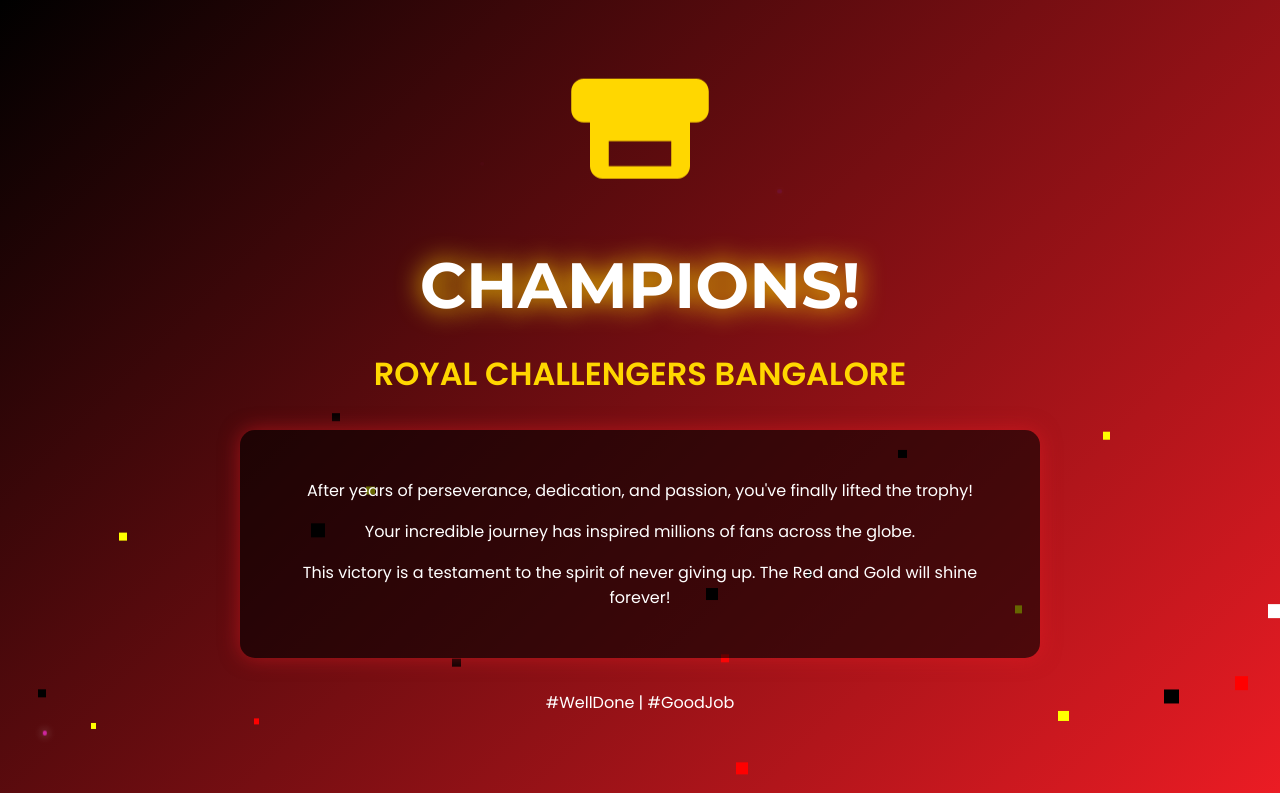
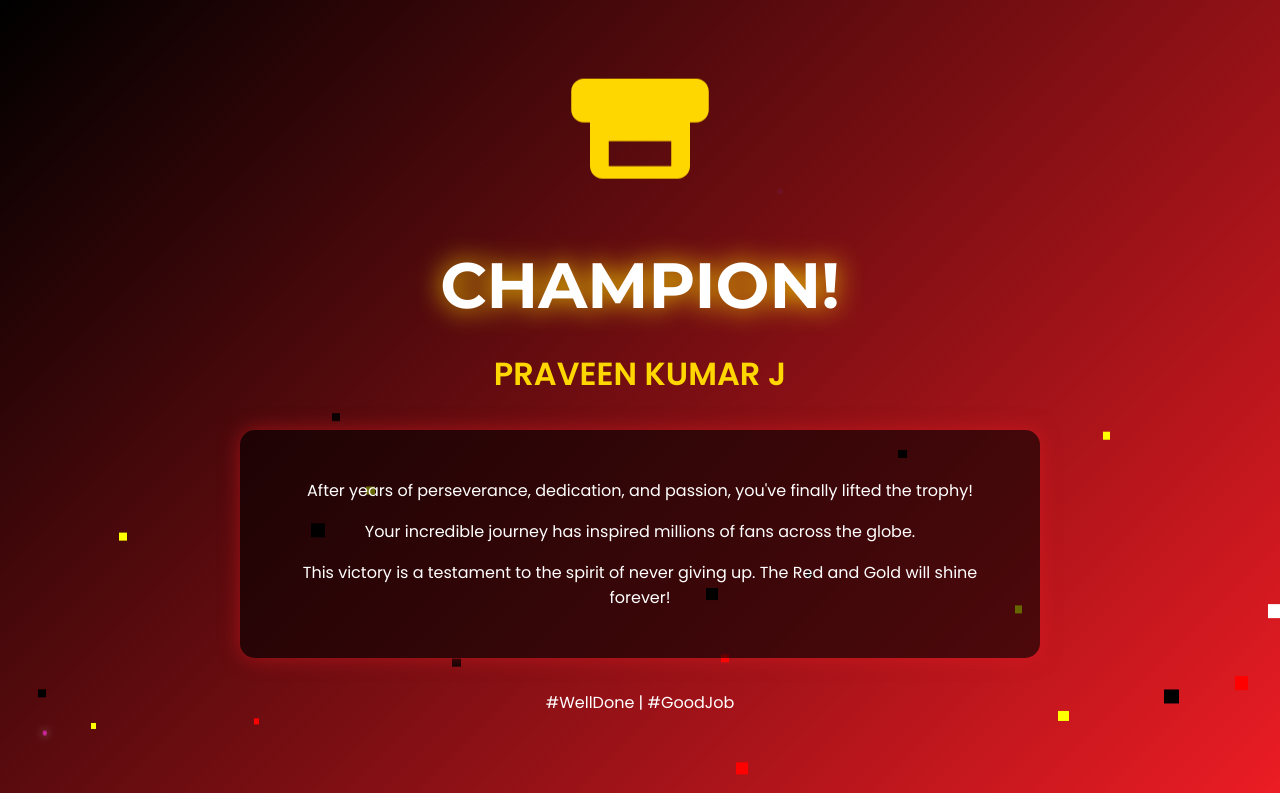
Before and after one commit to anzarahmadg/hello-ci-cd, a plain HTML site: page index.html in a window 1280 px wide. Shown: the top 793 px of the page. Drawn offline with Linux system fonts and the light colour scheme.

Commit message:
Update index.html

```diff
--- a/index.html
+++ b/index.html
@@ -105,8 +105,8 @@
         <svg class="trophy" viewBox="0 0 24 24" fill="var(--rcb-gold)">
             <path d="M21 4H3c-1.1 0-2 .9-2 2v3c0 1.1.9 2 2 2h1v7c0 1.1.9 2 2 2h12c1.1 0 2-.9 2-2v-7h1c1.1 0 2-.9 2-2V6c0-1.1-.9-2-2-2zm-4 14H7v-4h10v4zm1-12H6c-.55 0-1 .45-1 1v2h14V7c0-.55-.45-1-1-1z"/>
         </svg>
-        <h1>CHAMPIONS!</h1>
-        <h2>ROYAL CHALLENGERS BANGALORE</h2>
+        <h1>CHAMPION!</h1>
+        <h2>PRAVEEN KUMAR J</h2>
 
         <div class="message">
             <p>After years of perseverance, dedication, and passion, you've finally lifted the trophy!</p>
```
